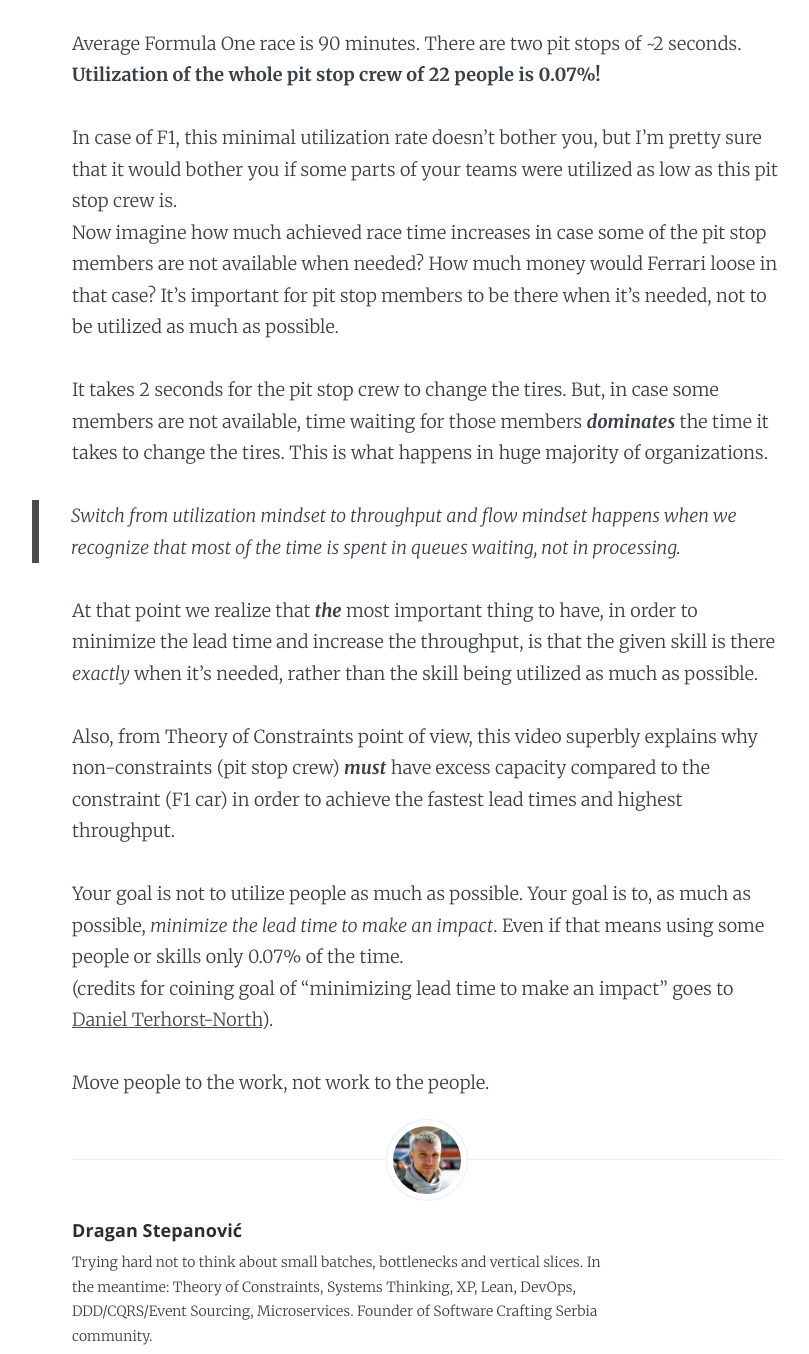
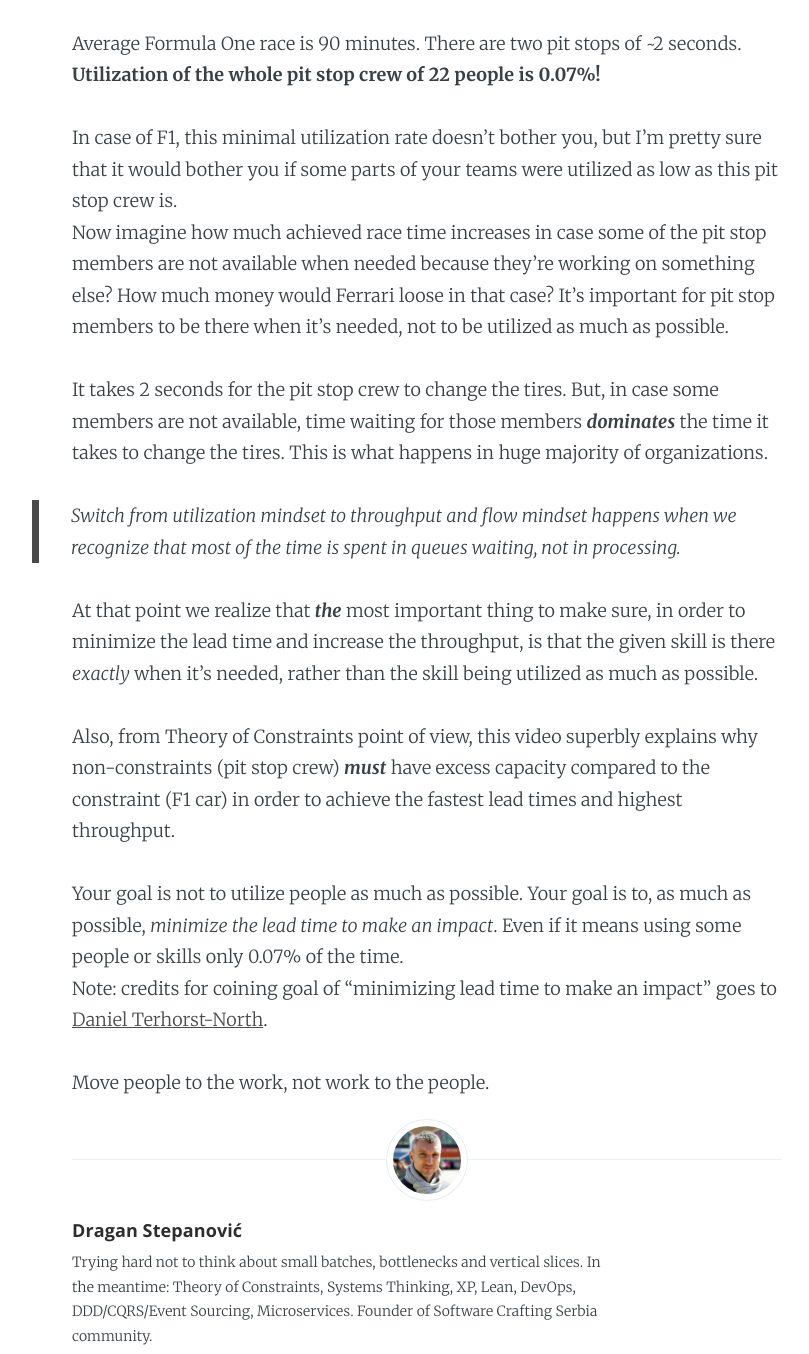
Before and after one commit to dragan-stepanovic/dragan-stepanovic.github.io, a Jekyll site: the page built from _posts/2020-01-14-formula-one-toc.md, in a window 1280 px wide and 1400 px high, scrolled down 697 px, cut to the strip 39-1393 px from the top of the window. Shown: the whole strip, without its empty margins (213-1022 px from the left). Built offline with Jekyll 4.4.1, drawn with Linux system fonts in a browser that asks for light colours.

```diff
--- a/_posts/2020-01-14-formula-one-toc.md
+++ b/_posts/2020-01-14-formula-one-toc.md
@@ -8,18 +8,18 @@
 Average Formula One race is 90 minutes. There are two pit stops of ~2 seconds. __Utilization of the whole pit stop crew of 22 people is 0.07%!__
 
 In case of F1, this minimal utilization rate doesn't bother you, but I'm pretty sure that it would bother you if some parts of your teams were utilized as low as this pit stop crew is.
-Now imagine how much achieved race time increases in case some of the pit stop members are not available when needed? How much money would Ferrari loose in that case?
+Now imagine how much achieved race time increases in case some of the pit stop members are not available when needed because they're working on something else? How much money would Ferrari loose in that case?
 It's important for pit stop members to be there when it's needed, not to be utilized as much as possible.
 
 It takes 2 seconds for the pit stop crew to change the tires. But, in case some members are not available, time waiting for those members **_dominates_** the time it takes to change the tires. This is what happens in huge majority of organizations.
 
 >Switch from utilization mindset to throughput and flow mindset happens when we recognize that most of the time is spent in queues waiting, not in processing.
 
-At that point we realize that **_the_** most important thing to have, in order to minimize the lead time and increase the throughput, is that the given skill is there _exactly_ when it's needed, rather than the skill being utilized as much as possible.
+At that point we realize that **_the_** most important thing to make sure, in order to minimize the lead time and increase the throughput, is that the given skill is there _exactly_ when it's needed, rather than the skill being utilized as much as possible.
 
 Also, from Theory of Constraints point of view, this video superbly explains why non-constraints (pit stop crew) **_must_** have excess capacity compared to the constraint (F1 car) in order to achieve the fastest lead times and highest throughput.
 
-Your goal is not to utilize people as much as possible. Your goal is to, as much as possible, _minimize the lead time to make an impact_. Even if that means using some people or skills only 0.07% of the time.
-(credits for coining goal of "minimizing lead time to make an impact" goes to [Daniel Terhorst-North](https://twitter.com/tastapod)).
+Your goal is not to utilize people as much as possible. Your goal is to, as much as possible, _minimize the lead time to make an impact_. Even if it means using some people or skills only 0.07% of the time.
+Note: credits for coining goal of "minimizing lead time to make an impact" goes to [Daniel Terhorst-North](https://twitter.com/tastapod).
 
 Move people to the work, not work to the people.
```
